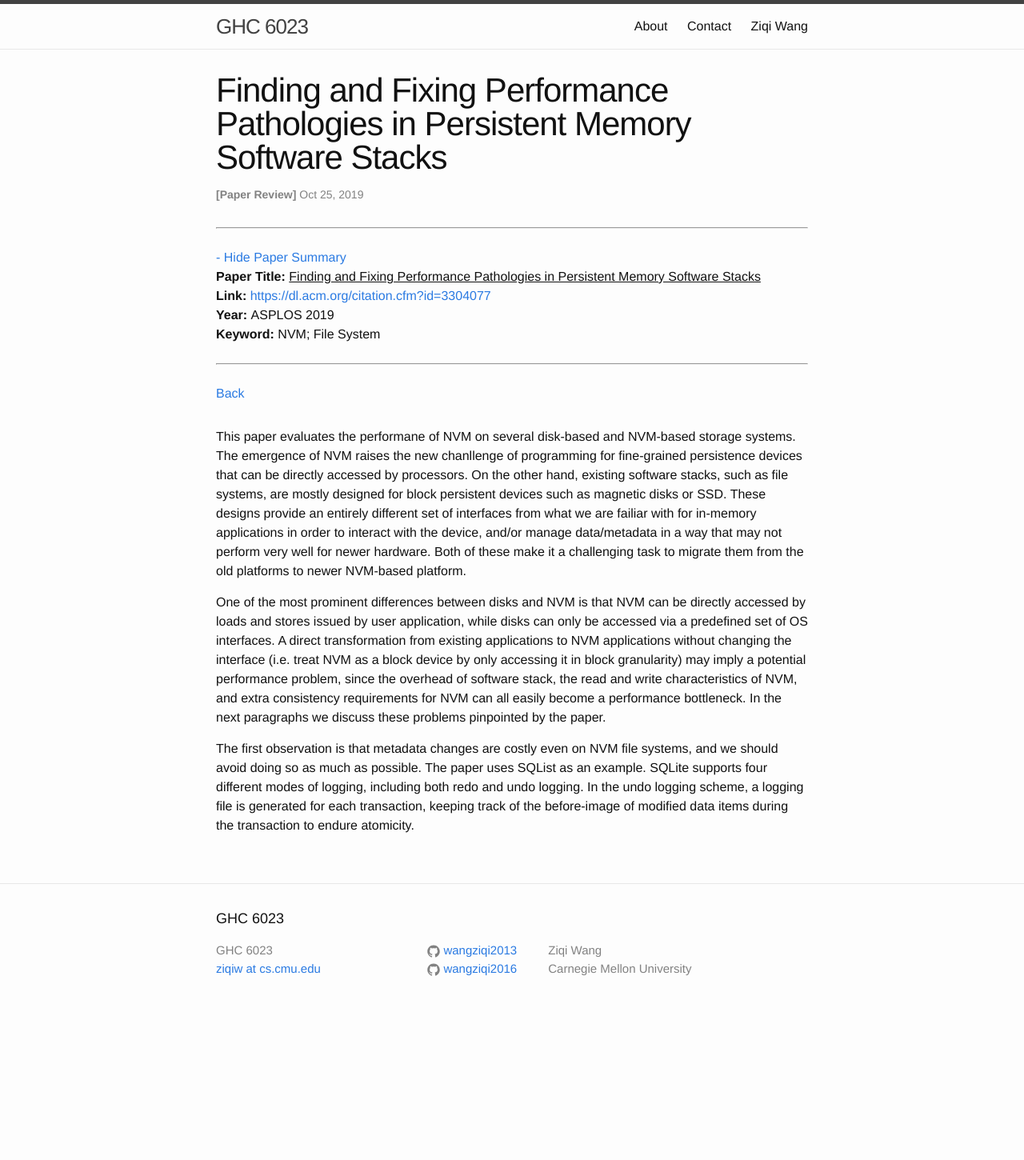
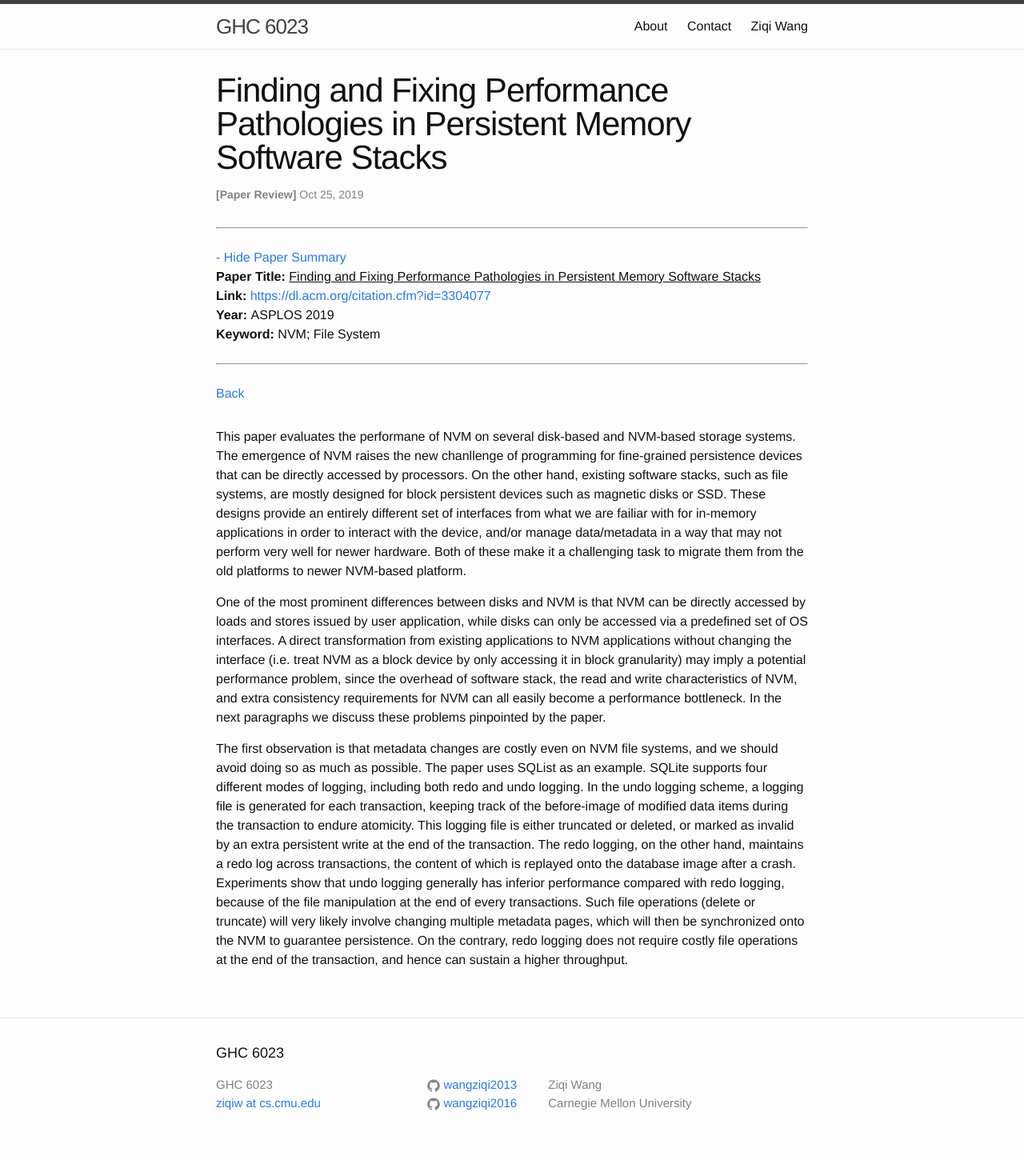
Before and after one commit to wangziqi2013/wangziqi2013.github.io, a Jekyll site: the page built from _posts/2019-10-25-flex.markdown, in a window 1280 px wide. Shown: the whole page at 80% size. Built offline with Jekyll 4.4.1, drawn with Linux system fonts in a browser that asks for light colours; before the commit the page ends 1282 px from its top, so only the background shows below that.

Commit message:
Finish metadata

```diff
--- a/_posts/2019-10-25-flex.markdown
+++ b/_posts/2019-10-25-flex.markdown
@@ -31,4 +31,10 @@ bottleneck. In the next paragraphs we discuss these problems pinpointed by the p
 The first observation is that metadata changes are costly even on NVM file systems, and we should avoid doing so as
 much as possible. The paper uses SQList as an example. SQLite supports four different modes of logging, including both
 redo and undo logging. In the undo logging scheme, a logging file is generated for each transaction, keeping track of
-the before-image of modified data items during the transaction to endure atomicity.
+the before-image of modified data items during the transaction to endure atomicity. This logging file is either truncated
+or deleted, or marked as invalid by an extra persistent write at the end of the transaction. The redo logging, on the other
+hand, maintains a redo log across transactions, the content of which is replayed onto the database image after a crash.
+Experiments show that undo logging generally has inferior performance compared with redo logging, because of the file
+manipulation at the end of every transactions. Such file operations (delete or truncate) will very likely involve changing
+multiple metadata pages, which will then be synchronized onto the NVM to guarantee persistence. On the contrary, redo logging
+does not require costly file operations at the end of the transaction, and hence can sustain a higher throughput.
```
